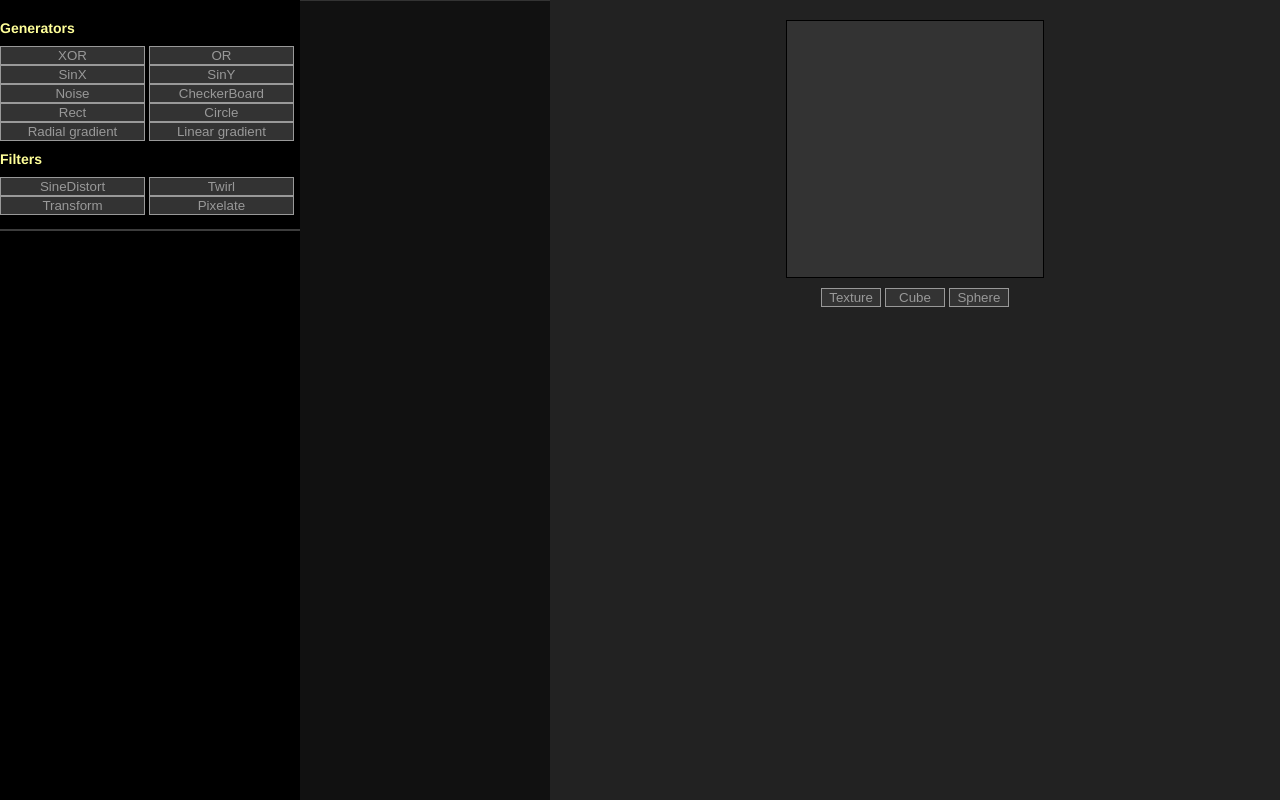
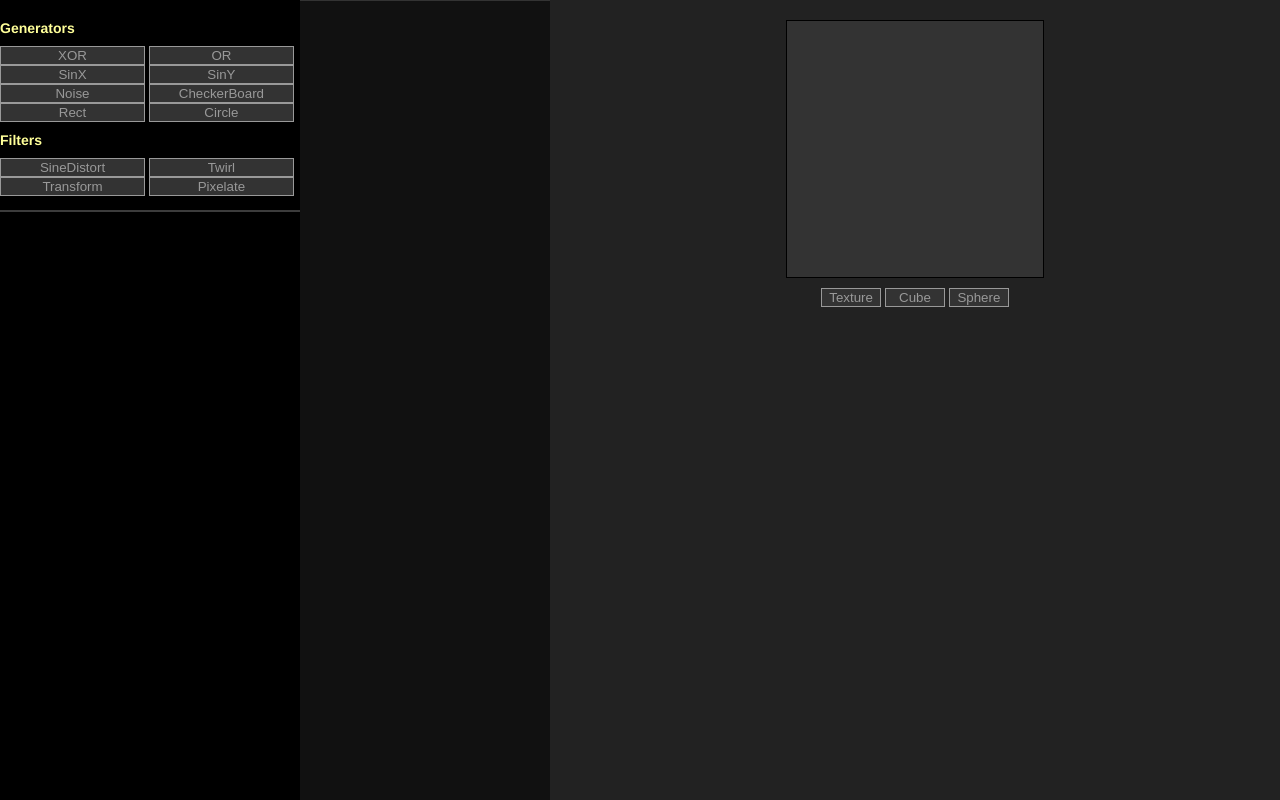
Before and after one commit to fernandojsg/texgen.js-editor, a plain HTML site: page index.html in a window 1280 px wide. Drawn offline with Linux system fonts and the light colour scheme.

Commit message:
Remove gradients

```diff
--- a/index.html
+++ b/index.html
@@ -25,8 +25,8 @@
 			<button onclick="add('Checkerboard')">CheckerBoard</button>
 			<button onclick="add('Rect')">Rect</button>
 			<button onclick="add('Circle')">Circle</button>
-			<button onclick="add('RadialGradient')">Radial gradient</button>
-			<button onclick="add('LinearGradient')">Linear gradient</button>
+<!--			<button onclick="add('RadialGradient')">Radial gradient</button>
+			<button onclick="add('LinearGradient')">Linear gradient</button>-->
 			<b>Filters</b>
 			<button onclick="add('SineDistort')">SineDistort</button>
 			<button onclick="add('Twirl')">Twirl</button>
--- a/main.js
+++ b/main.js
@@ -162,7 +162,6 @@ TGUI.TextureStep = function( id, type ) {
 		this.params[ paramId ] = definition.parameters[ paramId ][ 'default' ];
 	}
 
-	console.log(this.params);
 	this.operation = "+";
 }
 
@@ -293,7 +292,6 @@ function update( e ) {
 	if ( e.srcElement.id.indexOf(".") !== -1 ) {
 
 		var ids = e.srcElement.id.split(".");
-		console.log(currentGenerator.params);
 		currentGenerator.params[ ids[ 0 ] ][ parseInt( ids[ 1 ] ) ] = e.srcElement.value;
 
 	} else {
@@ -318,8 +316,6 @@ function generatorSelected( id ) {
 	for ( var idParam in TGUI.GeneratorDefinitions[ type ].parameters ) {
 
 		param = TGUI.GeneratorDefinitions[ type ].uiparameters[ idParam ];
-
-		console.log(">>>",param);
 
 		if ( param.length > 1 ) {
 
```
